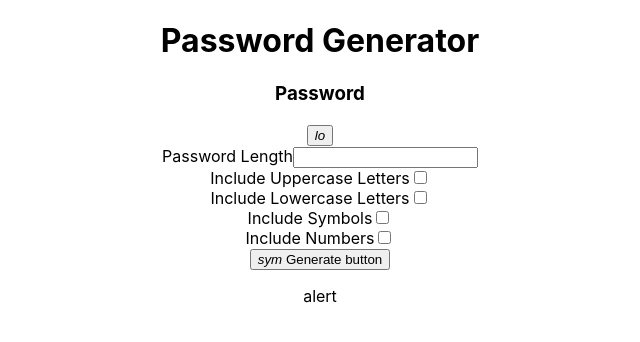
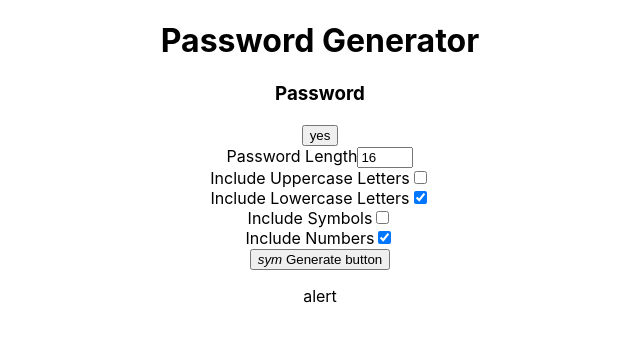
Before and after one commit to shanurwt/passgen, a React (Create React App) app: page / in a window 1280 px wide. Shown: the top 342 px of the page, without its empty margins (320-960 px from the left). Built offline with nearby package versions, Linux system fonts and the light colour scheme.

Commit message:
working model

```diff
--- a/src/App.js
+++ b/src/App.js
@@ -1,52 +1,113 @@
-import logo from './logo.svg';
 import './App.css';
+import React, {useState} from 'react';
+import {UppercaseLetters, LowercaseLetters, Symbols, Numbers} from './Components/Character'
+
 
 function App() {
+
+  const [password, setPassword] = useState('Password');
+  const [alert, setAlert] = useState('alert');
+  const [strength, setStrength] = useState(16);
+  const [up, setUp] = useState(false);
+  const [low, setLow] = useState(true);
+  const [sym, setSym] = useState(false);
+  const [numb, setNumb] = useState(true);
+
+
+  const handlePass = (e) => {
+    var characterList = '';
+      if(up){
+        characterList += UppercaseLetters;
+      }
+      if(low){
+        characterList += LowercaseLetters;
+      }
+      if(sym){
+        characterList += Symbols;
+      }
+      if(numb){
+        characterList += Numbers;
+      }
+      setPassword(createPassword(characterList));
+  }
+
+  const createPassword = (characterList) => {
+    let password = '';
+    const CharacterListLength = characterList.length;
+
+    for(let i=0; i <= strength; i++){
+      const characterIndex = Math.floor(Math.random() * CharacterListLength+1);
+      password += characterList.charAt(characterIndex);
+    }
+
+    return password;
+  }
+
+
+
+  const copy = (e) => {
+    navigator.clipboard.writeText(password)
+    if (password.length > 0) {
+      setAlert('password is copied')
+    }
+    else{
+      setAlert('click to generate password')
+    }
+  }
+
   return (
     <div className="App">
       <div className="container">
         <div className="generator">
             <h1 className='generator_header'>Password Generator</h1>
+
             {/* password generator and icon */}
             <div className="generator-password">
-              <h3>Password</h3>
-              <button>
-                <i>lo</i>
+              <h3>{password}</h3>
+              <button onClick={copy}>
+                yes
               </button>
             </div>
+
             {/* password length */}
             <div className="form-group">
               <label htmlFor="">Password Length</label>
-              <input type="number" name="" id="" />
+              <input type="number" name="password-strength" id="p-strength" defaultValue={strength} onChange={(e)=> setStrength(e.target.value)} max='20' min='8' />
             </div>
+
             {/* uppercase */}
             <div className="form-group">
               <label htmlFor="">Include Uppercase Letters</label>
-              <input type="checkbox" name="" id="" />
+              <input type="checkbox" name="" id="" checked={up} onChange={(e) => setUp(e.target.checked)} />
             </div>
+
             {/* lowercase */}
             <div className="form-group">
               <label htmlFor="">Include Lowercase Letters</label>
-              <input type="checkbox" name="" id="" />
+              <input type="checkbox" name="" id="" checked={low} onChange={(e) => setLow(e.target.checked)} />
             </div>
+
             {/* symbols */}
             <div className="form-group">
               <label htmlFor="">Include Symbols</label>
-              <input type="checkbox" name="" id="" />
+              <input type="checkbox" name="" id="" checked={sym} onChange={(e) => setSym(e.target.checked)} />
             </div>
+
             {/* numbers */}
             <div className="form-group">
               <label htmlFor="">Include Numbers</label>
-              <input type="checkbox" name="" id="" />
+              <input type="checkbox" name="" id="" checked={numb} onChange={(e) => setNumb(e.target.checked)} />
             </div>
+
             {/* Generate button */}
             <div className="generateBtn_Div">
-              <button>
+              <button onClick={handlePass}>
                 <i>sym </i>
                 Generate button
               </button>
             </div>
-            <p>alert</p>
+            {/* alert */}
+            <p>{alert}</p>
         </div>
       </div>
     </div>
--- /dev/null
+++ b/src/Components/Character.js
@@ -0,0 +1,4 @@
+export const UppercaseLetters = 'ABCDEFGHIJKLMNOPQRSTUVWXYZ';
+export const LowercaseLetters = 'abcdefghijklmnopqrstuvwxyz';
+export const Symbols = ',<.>/?"";:]}[{=+-_^%&*()';
+export const Numbers = '0123456789';
```
Also changed, not shown: src/logo.svg (deleted).
